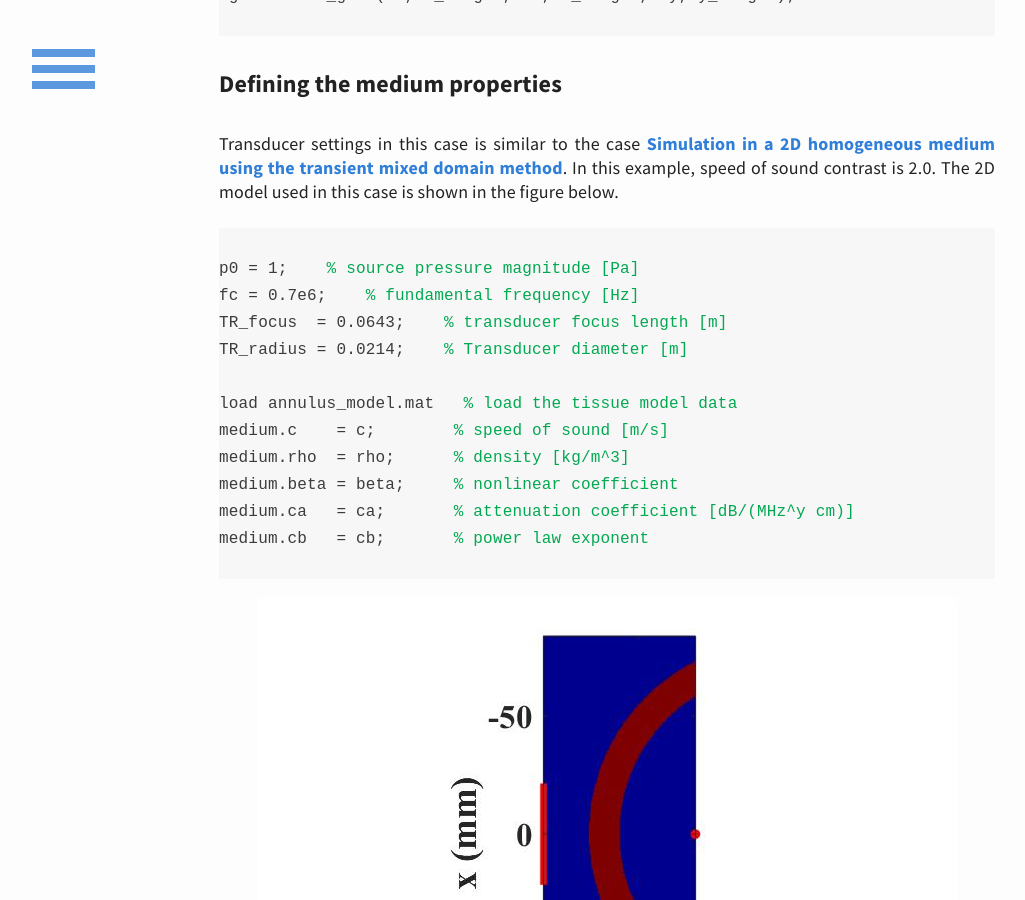
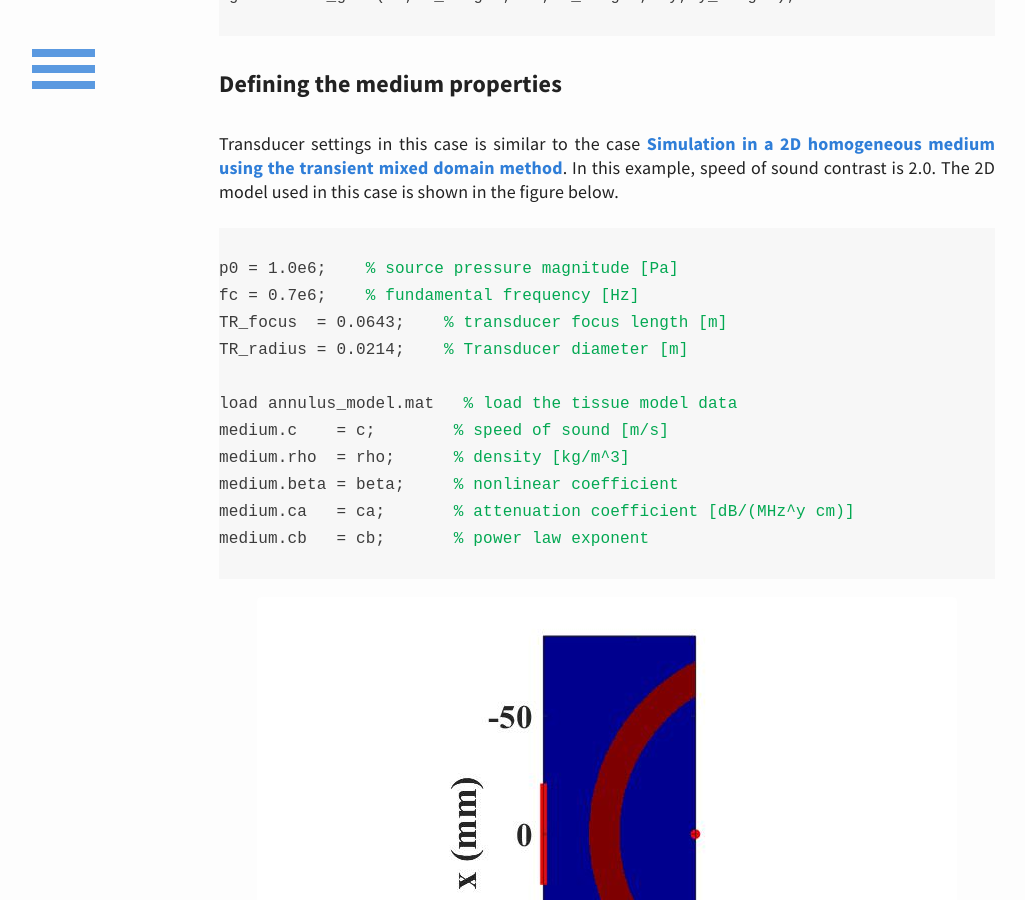
Before and after one commit to m-SOUND/mSOUND, a Jekyll site: the page built from _posts/2019-04-01-TMDM-2D-strong-speed-of-sound-contrast.html, in a window 1280 px wide and 900 px high, scrolled down 1038 px. Shown: the whole window, without its empty margins (33-1058 px from the left). Built offline with Jekyll 4.4.1, drawn with Linux system fonts in a browser that asks for light colours.

Commit message:
Update 2019-04-01-TMDM-2D-strong-speed-of-sound-contrast.html

```diff
--- a/_posts/2019-04-01-TMDM-2D-strong-speed-of-sound-contrast.html
+++ b/_posts/2019-04-01-TMDM-2D-strong-speed-of-sound-contrast.html
@@ -48,7 +48,7 @@ In this example, speed of sound contrast is 2.0.
 The 2D model used in this case is shown in the figure below.
  <pre>
  <code>
-p0 = 1;   <font color="#03a852"> % source pressure magnitude [Pa]</font>
+p0 = 1.0e6;   <font color="#03a852"> % source pressure magnitude [Pa]</font>
 fc = 0.7e6;   <font color="#03a852"> % fundamental frequency [Hz]</font>
 TR_focus  = 0.0643;   <font color="#03a852"> % transducer focus length [m]</font>
 TR_radius = 0.0214;   <font color="#03a852"> % Transducer diameter [m]</font>
```
